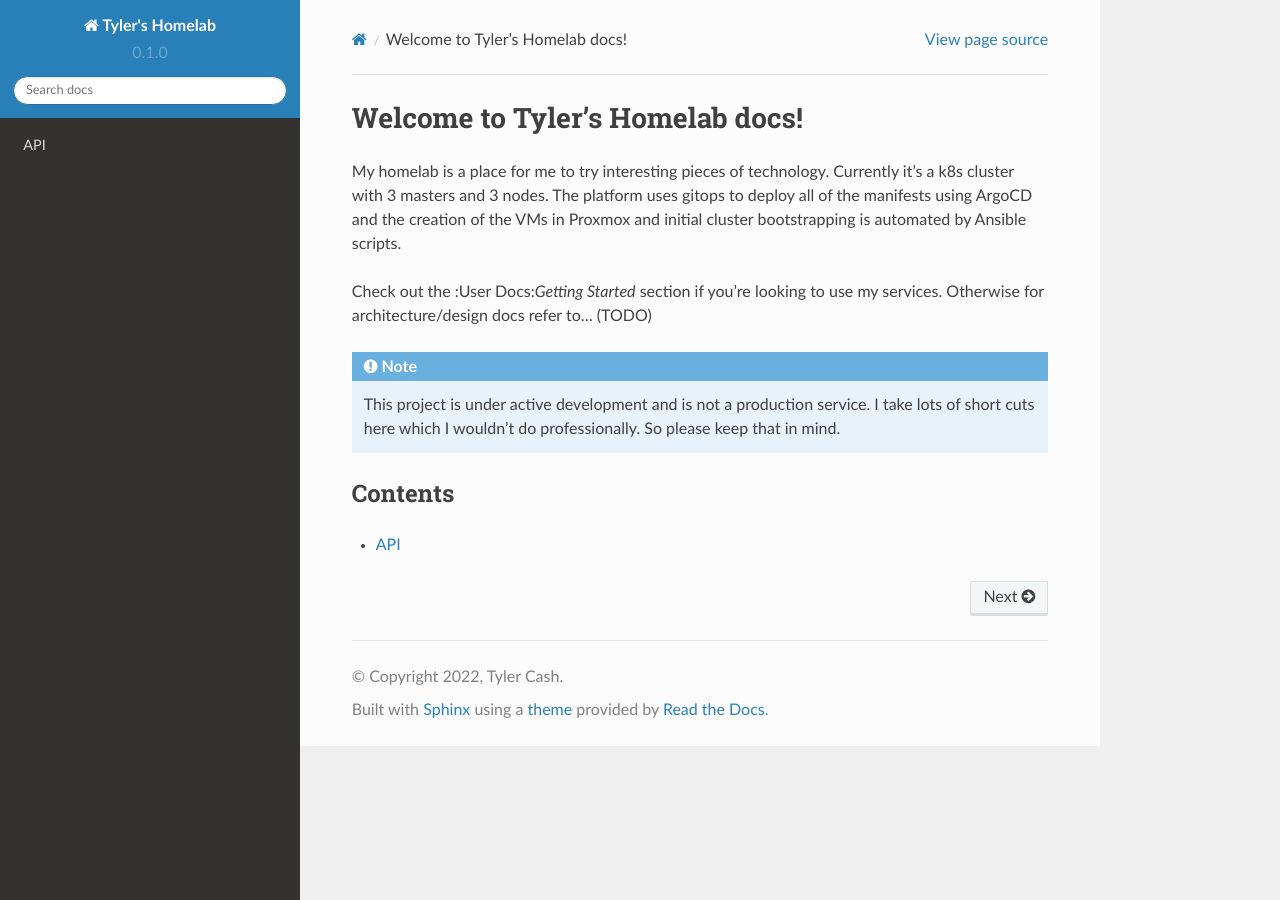
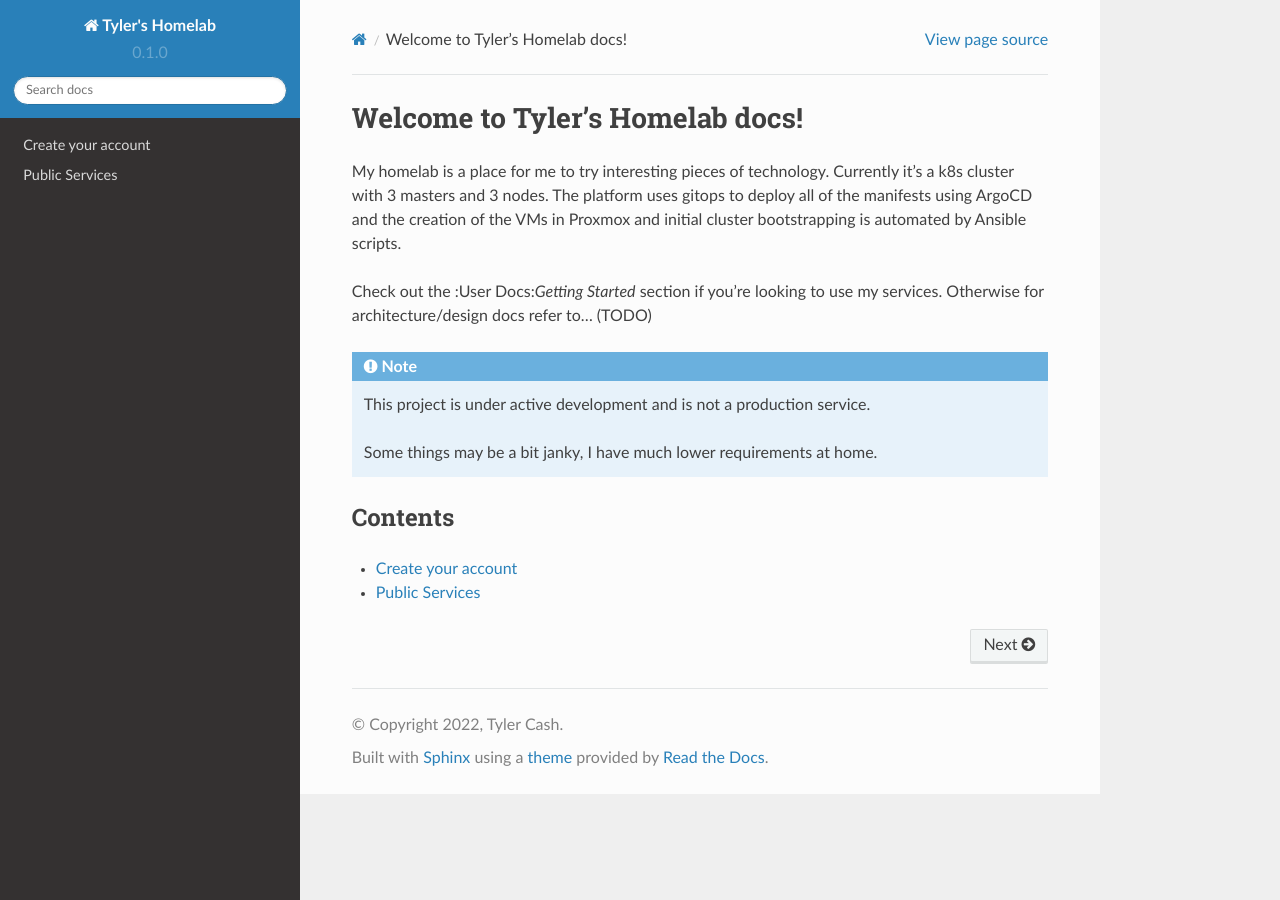
Before and after one commit to Tyler-Cash/homelab-docs, a Sphinx documentation site: the page built from docs/source/index.rst, in a window 1280 px wide. Built offline with Sphinx 7.4.7 and the Read the Docs theme 2.0.0, drawn with Linux system fonts in a browser that asks for light colours.

Commit message:
Build user documentation

```diff
--- a/docs/source/index.rst
+++ b/docs/source/index.rst
@@ -12,10 +12,12 @@
 .. note::
 
    This project is under active development and is not a production service.
-   I take lots of short cuts here which I wouldn't do professionally. So please keep that in mind.
+
+   Some things may be a bit janky, I have much lower requirements at home.
 
 Contents
 --------
 
 .. toctree::
+
    user
--- a/docs/source/user.rst
+++ b/docs/source/user.rst
@@ -1,5 +1,28 @@
-API
+User Documentation
 ===
+.. _create_your_account:
+
+Create your account
+------------
+
+You'll need an account to use any of my services. To create one, you should have received an invite link. (For example https://authentik.k8s.tylercash.dev/if/flow/enrollment/?itoken=test-9f23-4e48-8f8c-token)
+
+Go to this page and fill in your information, then confirm your email.
+
+Once you have an account you should have access to the below services
+
+Public Services
+------------
+
+------------
+  Name         URL
+=============  ====================================
+Jellyfin       https://jellyfin.k8s.tylercash.dev/
+Authentik      https://authentik.k8s.tylercash.dev/
+=============  ====================================
+
+.. image:: your-image.png
+    :alt: A description of this image
 
 .. autosummary::
    :toctree: generated
```
